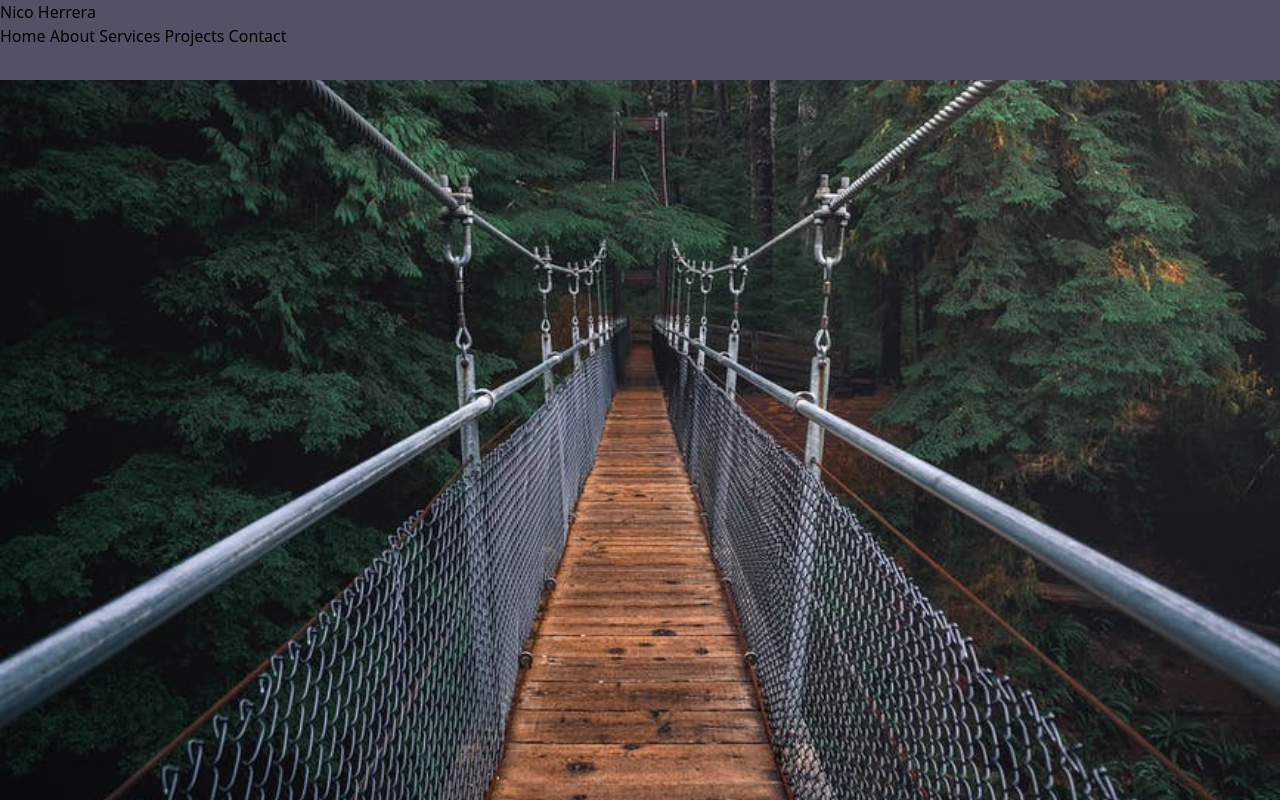
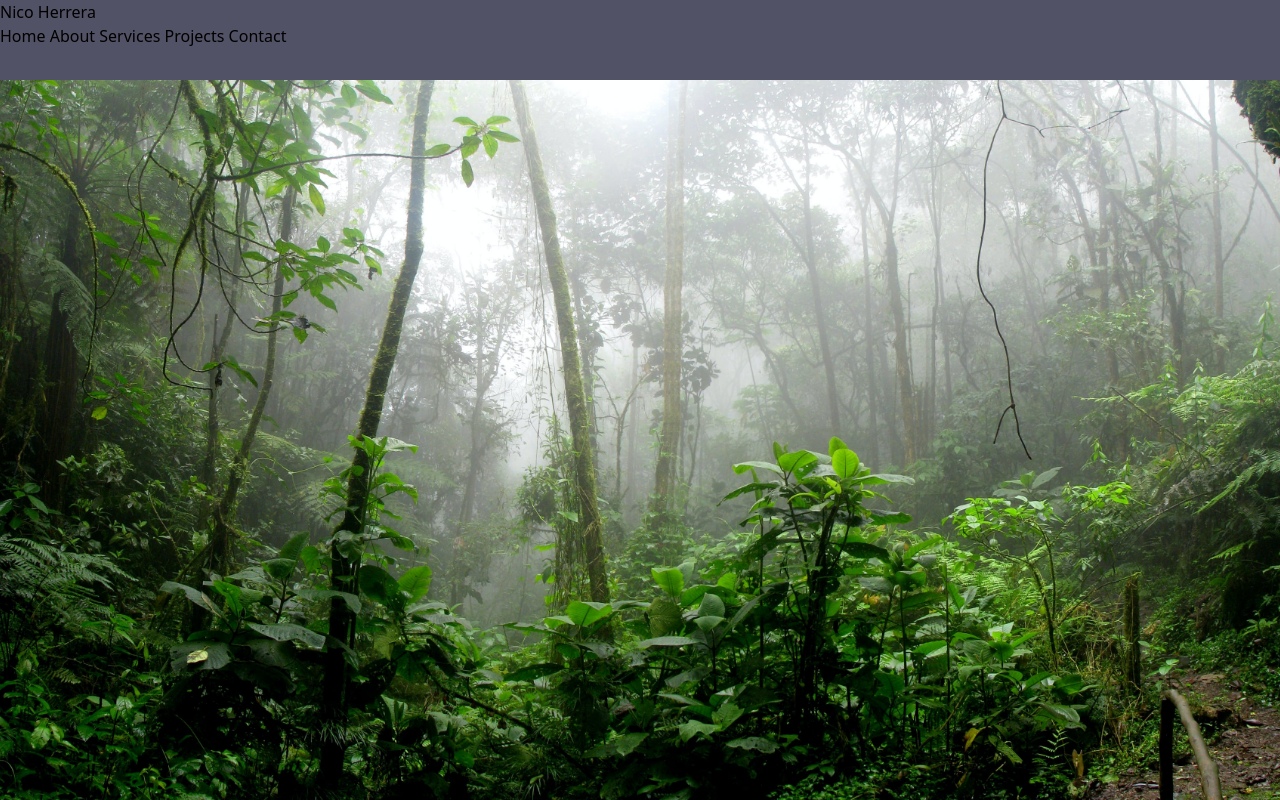
Before and after one commit to nico-herrera/svelte-personal-site, a Svelte app: page / in a window 1280 px wide. Built offline with nearby package versions, Linux system fonts and the light colour scheme.

Commit message:
hero background is imported

```diff
--- a/src/components/Hero.svelte
+++ b/src/components/Hero.svelte
@@ -2,7 +2,7 @@
 </script>
 
 <section
-  style="background-image: url(images/bridge.jpeg)"
+  style="background-image: url(images/forest.jpeg)"
   class="h-screen bg-nature w-full bg-no-repeat bg-cover bg-center"
 >
   hero
```
Also changed, not shown: public/images/bridge.jpeg (deleted), public/images/forest.jpeg (added).
